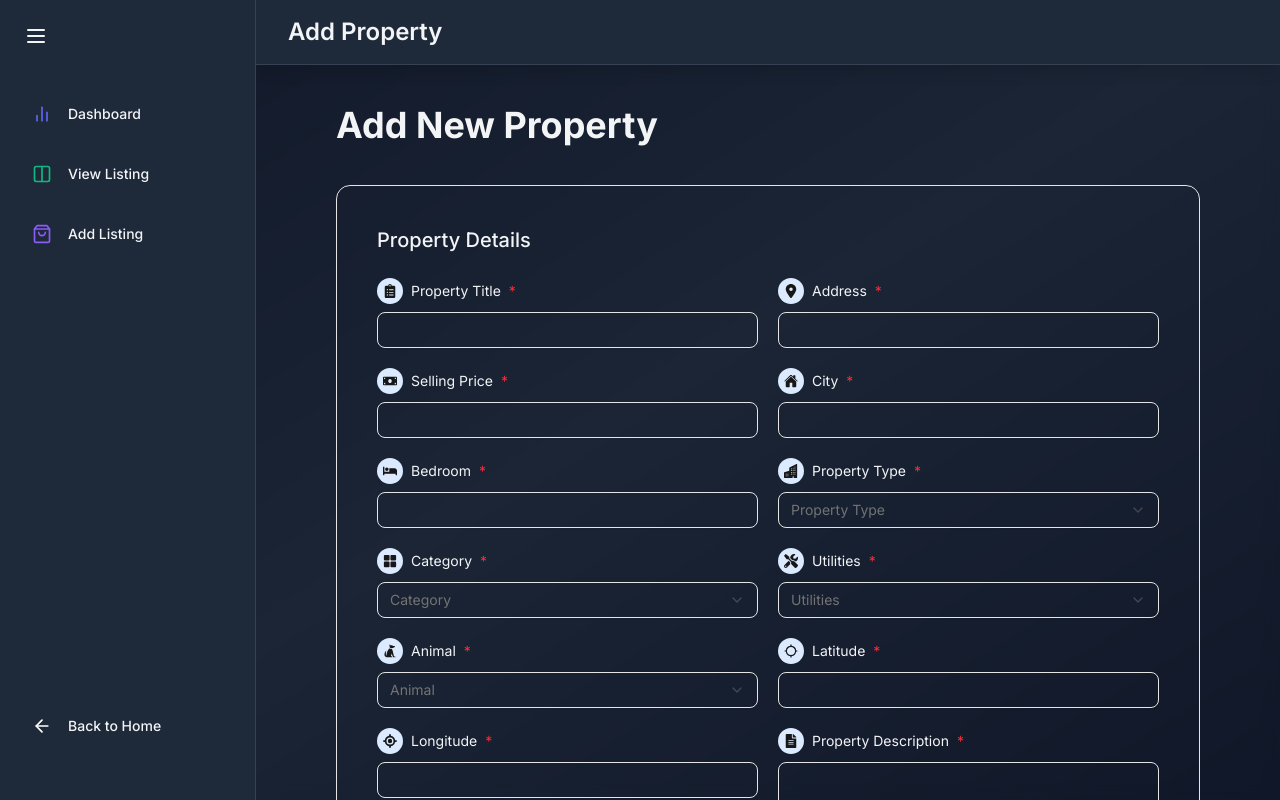
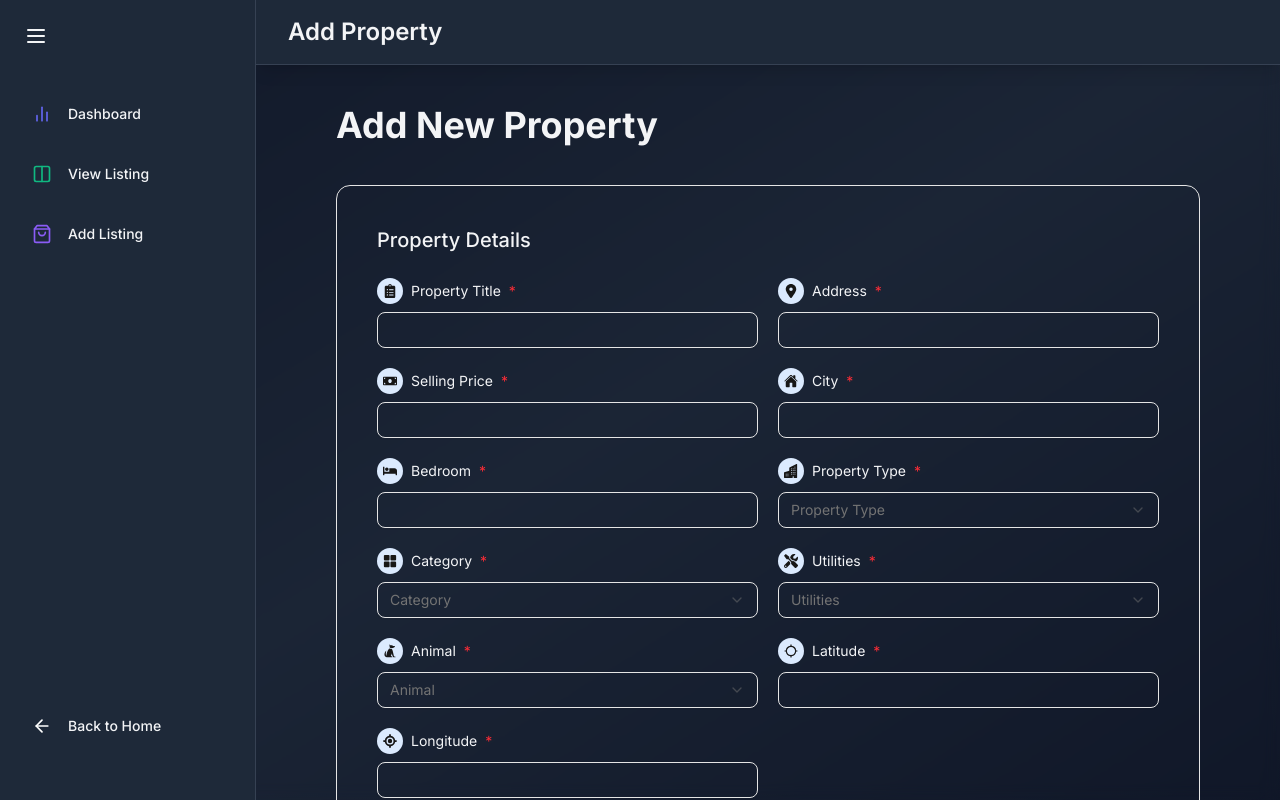
Before and after one commit to ChamikaJayarathna/KeyNestFrontend, a React (Vite) app: page /admin/add-property in a window 1280 px wide. Built offline with nearby package versions, Linux system fonts and the light colour scheme.

Commit message:
update AddProperty

```diff
--- a/src/admin/add-property/AddProperty.jsx
+++ b/src/admin/add-property/AddProperty.jsx
@@ -21,16 +21,19 @@ const AddProperty = () => {
 
   return (
     <div>
-      <Header title={"Add Property"}/>
+      <Header title={"Add Property"} />
       <div className="px-10 md:px-20 my-10">
         <h2 className="font-bold text-4xl">Add New Property</h2>
         <form className="p-10 border rounded-xl mt-10" onSubmit={handleSubmit}>
           {/* Property Details */}
           <div>
             <h2 className="font-medium text-xl mb-6">Property Details</h2>
-            <div className="grid grid-cols-1 md:grid-cols-2 gap-5">
+            <div className="grid grid-cols-2 gap-5">
               {propertyDetails.propertyDetails.map((item, index) => (
-                <div key={index}>
+                <div
+                  key={index}
+                  className={item.fieldType === "textarea" ? "col-span-2" : ""}
+                >
                   <label className="text-sm flex gap-2 items-center mb-2">
                     <IconField icon={item?.icon} />
                     {item?.label}{" "}
@@ -47,10 +50,12 @@ const AddProperty = () => {
                       handleInputChange={handleInputChange}
                     />
                   ) : item.fieldType === "textarea" ? (
-                    <TextAreaField
-                      item={item}
-                      handleInputChange={handleInputChange}
-                    />
+                    <div className="grid grid-cols-1">
+                      <TextAreaField
+                        item={item}
+                        handleInputChange={handleInputChange}
+                      />
+                    </div>
                   ) : null}
                 </div>
               ))}
```
